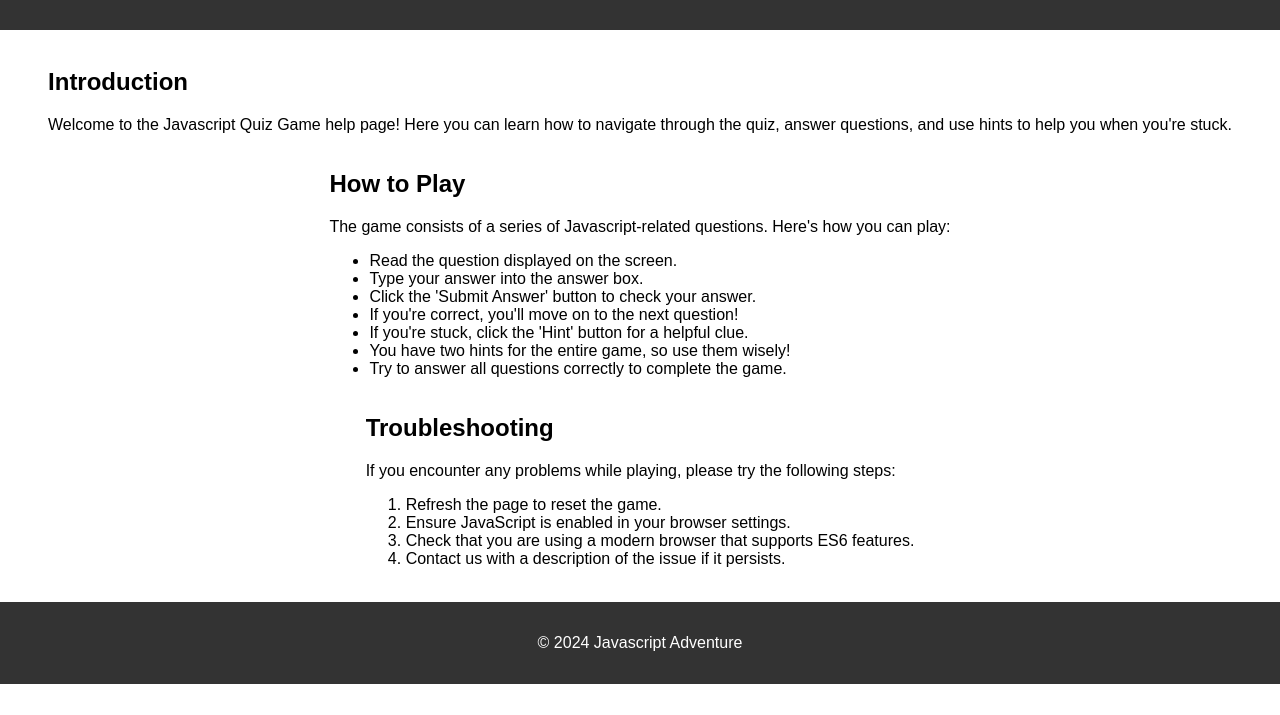
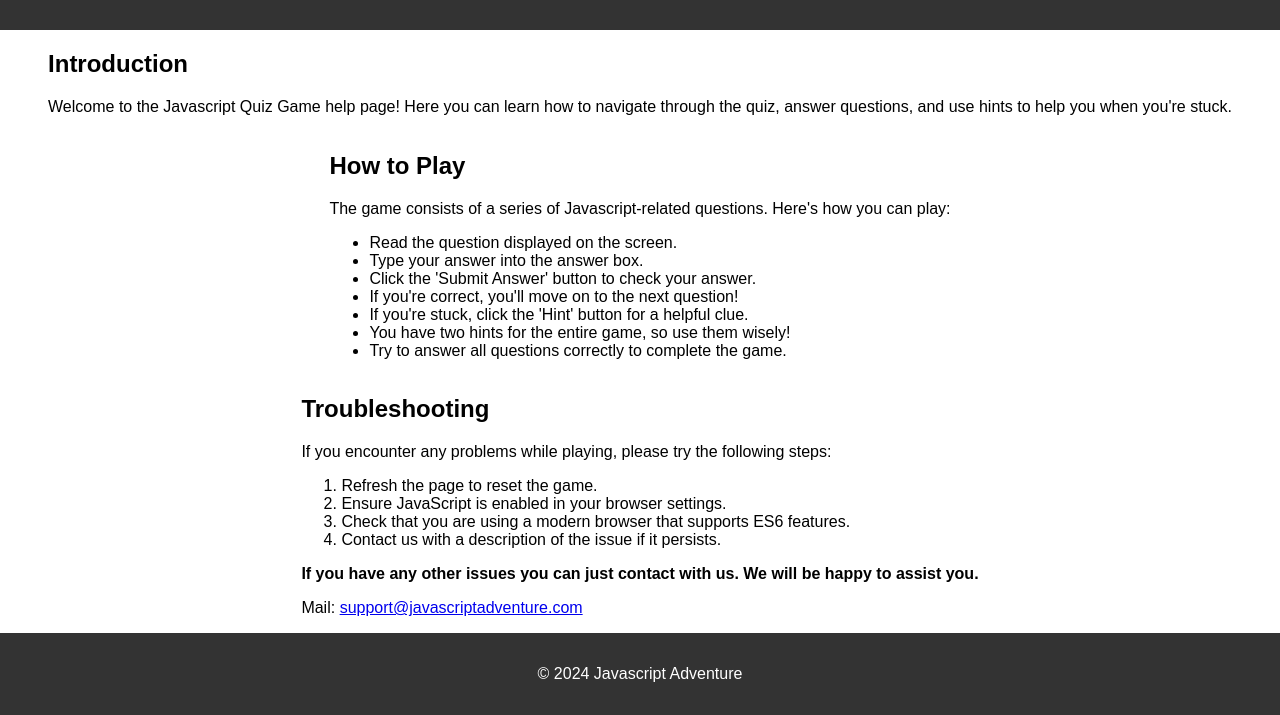
Before and after one commit to ttkcys/ceng311-assignment1, a plain HTML site: page help.html in a window 1280 px wide. Shown: the part 116-831 px from the top of the page. Before the commit the page ends 800 px from the top, so only its background shows below. Drawn offline with Linux system fonts and the light colour scheme.

Commit message:
update help.html
added support mail

```diff
--- a/help.html
+++ b/help.html
@@ -60,6 +60,9 @@
           </li>
           <li>Contact us with a description of the issue if it persists.</li>
         </ol>
+        <p><b>If you have any other issues you can just contact with us.  We will be happy to assist you.</b></p>
+        <p>Mail: <a href="support@javascriptadventure.com">support@javascriptadventure.com</a></p>
+
       </div>
     </main>
     <footer>
```
